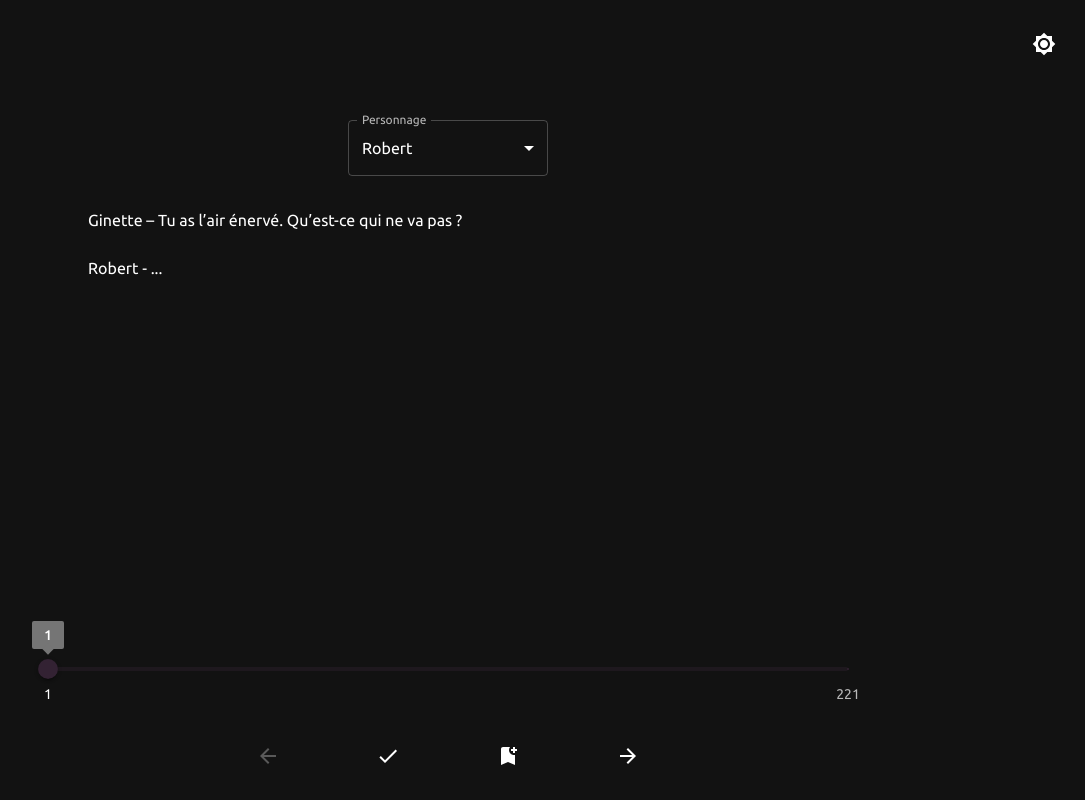
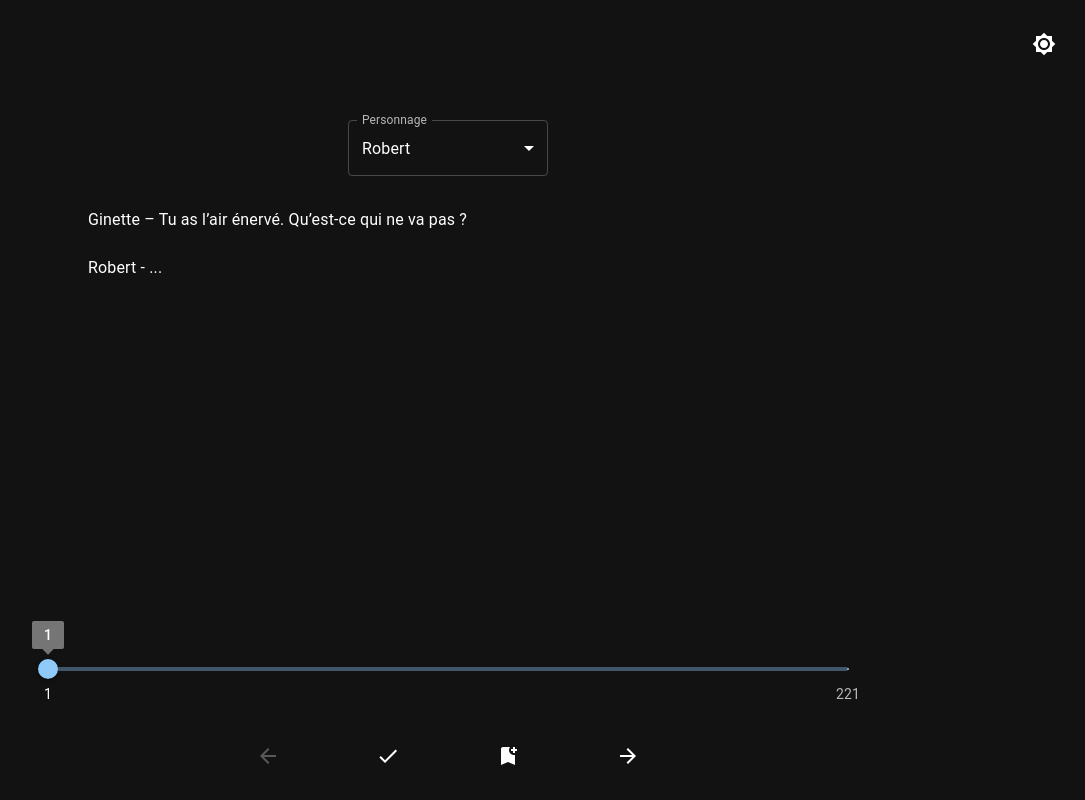
Before and after one commit to Retroscilo/learn-fake-news, a React (Create React App) app: page / in a window 1280 px wide. Shown: the whole page, without its empty margins (192-1277 px from the left). Built offline with nearby package versions, Linux system fonts and the light colour scheme.

Commit message:
feat/ bookmark animation

```diff
--- a/src/components/Display/components/Pagination.jsx
+++ b/src/components/Display/components/Pagination.jsx
@@ -1,4 +1,4 @@
-import { Slider } from "@mui/material";
+import { Slider, Zoom, Box } from "@mui/material";
 import { useDisplayContext } from "../context";
 import { useState } from "react";
 import BookmarkIcon from "@mui/icons-material/Bookmark";
@@ -11,16 +11,21 @@ const Mark = ({ index }) => {
   const mobile = useMediaQuery((theme) => theme.breakpoints.down("sm"));
 
   return (
-    <BookmarkIcon
-      onMouseEnter={() => setIsHover(true)}
-      onMouseLeave={() => setIsHover(false)}
-      onClick={() => dispatchIndex({ type: "set", index })}
-      fontSize={mobile ? "small" : "medium"}
+    <Box
       sx={{
         transform: (isHover || markIndex === index) && "scale(1.4)",
         transition: "transform .2s ease",
       }}
-    />
+    >
+      <Zoom in easing="cubic-bezier(0.34, 1.56, 0.64, 1)">
+        <BookmarkIcon
+          onMouseEnter={() => setIsHover(true)}
+          onMouseLeave={() => setIsHover(false)}
+          onClick={() => dispatchIndex({ type: "set", index })}
+          fontSize={mobile ? "small" : "medium"}
+        />
+      </Zoom>
+    </Box>
   );
 };
 
--- a/src/components/Theme.jsx
+++ b/src/components/Theme.jsx
@@ -3,6 +3,12 @@ import React from "react";
 
 export const ColorModeContext = React.createContext({
   toggleColorMode: () => {},
+});
+
+const getDesignTokens = (mode) => ({
+  palette: {
+    mode,
+  },
 });
 
 const Theme = ({ children }) => {
@@ -16,28 +22,7 @@ const Theme = ({ children }) => {
     []
   );
 
-  const theme = React.useMemo(
-    () =>
-      createTheme({
-        palette: {
-          mode,
-          primary: {
-            main: "#332233",
-            light: "#fff",
-            dark: "000",
-          },
-          secondary: {
-            main: "#ff8c00",
-            light: "#ffd180",
-            dark: "#c75b00",
-          },
-        },
-        typography: {
-          fontFamily: "Ubuntu, sans-serif",
-        },
-      }),
-    [mode]
-  );
+  const theme = React.useMemo(() => createTheme(getDesignTokens(mode)), [mode]);
 
   return (
     <ColorModeContext.Provider value={colorMode}>
```
